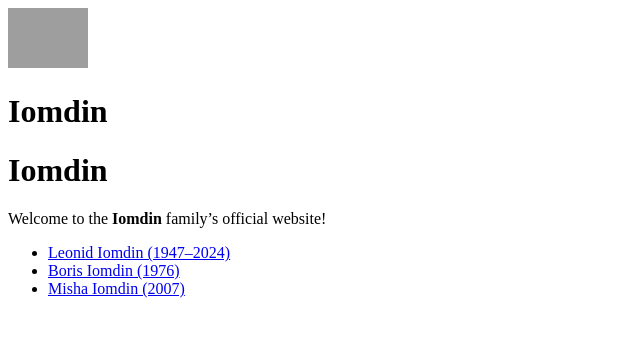
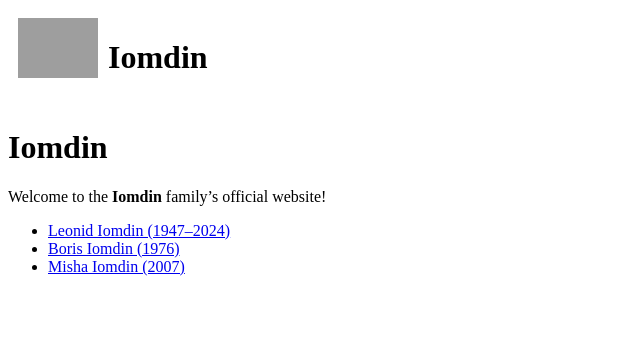
Before and after one commit to iomdin/iomdin.github.io, a Jekyll site: the page built from index.md, in a window 1280 px wide. Shown: the top 337 px of the page, without its empty margins (0-640 px from the left). Built offline with Jekyll 4.4.1, drawn with Linux system fonts in a browser that asks for light colours; grey boxes are pictures that could not be loaded.

Commit message:
update header style

```diff
--- a/_layouts/mylayout.html
+++ b/_layouts/mylayout.html
@@ -26,7 +26,7 @@
   </head>
 
   <body>
-      <header>
+      <header class="header">
         {% if page.logo %}
           <img src="{{ page.logo | relative_url }}" alt="Logo" class="logo">
         {% elsif site.logo %}
--- a/styles/style.css
+++ b/styles/style.css
@@ -19,19 +19,12 @@ button:hover {
 }
 
 /* MENU */
-.menu {
-  background-color: #dfe2e5;
-  position: sticky;
+.header {
   top: 0;
   padding: 10px;
-}
-
-.menu_row {
   display: flex;
   gap: 10px;
-  flex-wrap: wrap; /* Breaks to next line if too long */
-  margin-top: 5px;
-  margin-bottom: 5px;
+  flex-wrap: wrap;
 }
 
 .logo {
```
